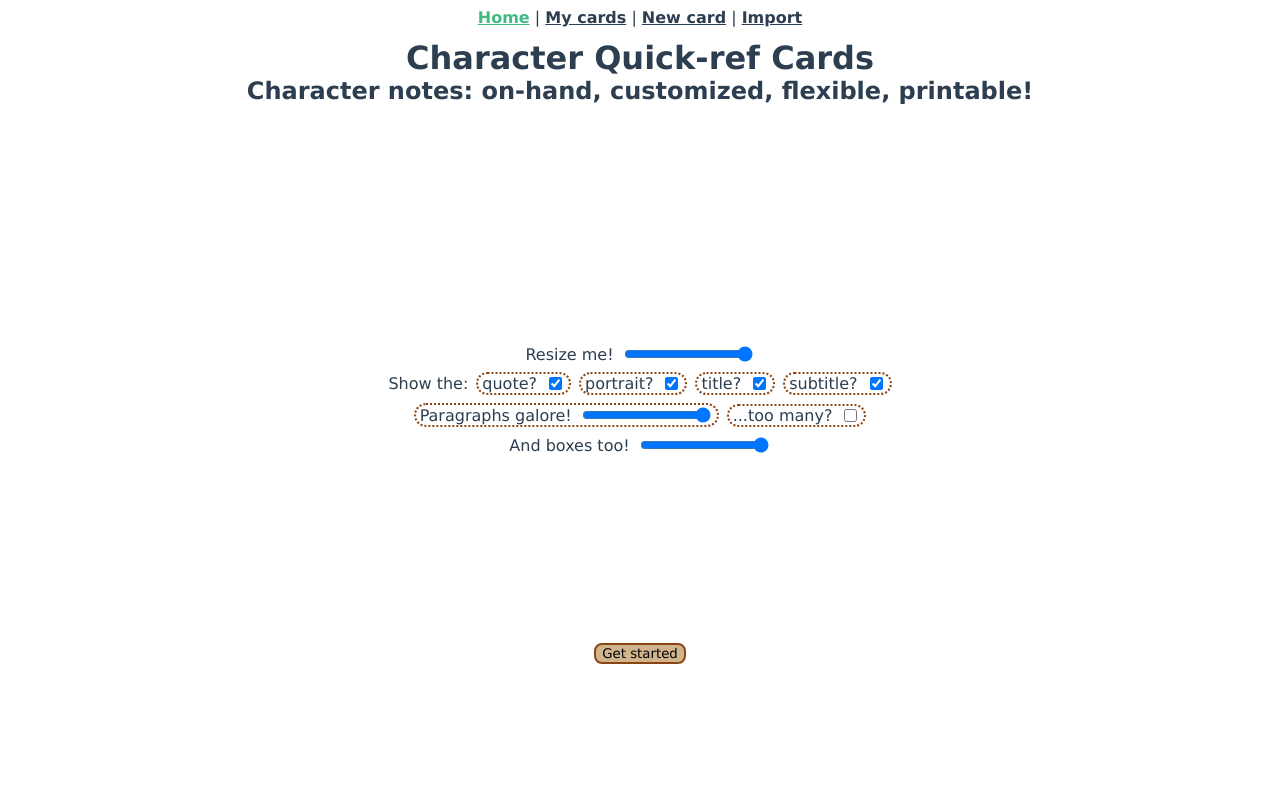
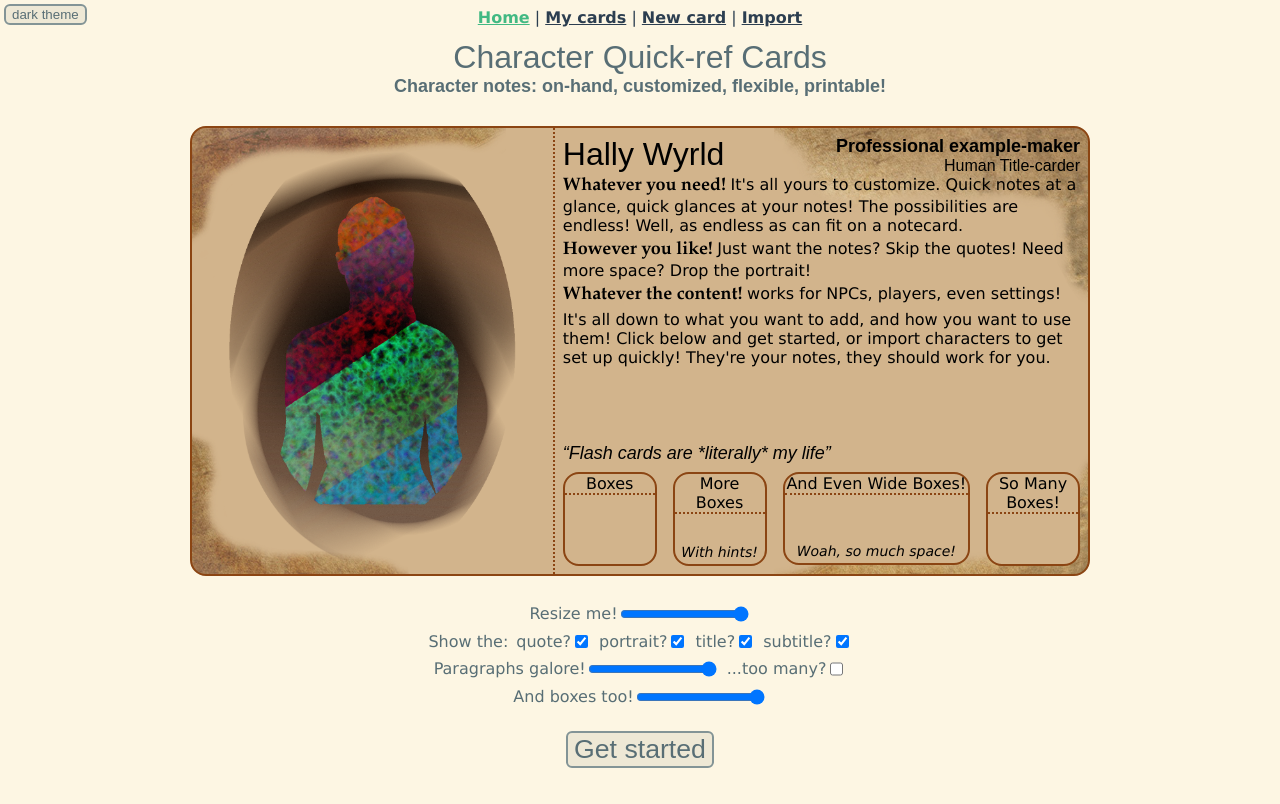
Before and after one commit to wesrupert/character-quickref-cards, a Vue app: page / in a window 1280 px wide. Built offline with nearby package versions, Linux system fonts and the light colour scheme.

Commit message:
add solarized theme

```diff
--- a/src/App.vue
+++ b/src/App.vue
@@ -1,16 +1,36 @@
 <template>
-  <div class="app">
+  <div class="app" :class="{ dark: isDarkMode }">
+    <button class="theme-toggle" @click="onThemeToggleClick">
+      {{ themeToggleText }}
+    </button>
     <nav>
       <router-link to="/">Home</router-link> |
       <router-link to="/cards">My cards</router-link> |
       <router-link to="/cards/new">New card</router-link> |
       <router-link to="/import">Import</router-link>
     </nav>
-    <router-view class="main" />
+    <div class="main">
+      <router-view />
+    </div>
   </div>
 </template>
 
+<script setup lang="ts">
+import { computed } from "@vue/reactivity";
+import { ref } from "vue";
+
+const isDarkMode = ref(false);
+const themeToggleText = computed(() =>
+  isDarkMode.value ? "light theme" : "dark theme"
+);
+
+function onThemeToggleClick() {
+  isDarkMode.value = !isDarkMode.value;
+}
+</script>
+
 <style lang="scss">
+@import "@/styles/solarized";
 @import "@/styles";
 
 html,
@@ -26,6 +46,40 @@ body {
   box-sizing: inherit;
 }
 
+h1,
+h2,
+h3,
+h4,
+h5,
+h6 {
+  font-family: $font-script;
+  font-weight: normal;
+  margin: 0;
+}
+
+h1 {
+  font-size: $font-l;
+}
+
+h2 {
+  font-weight: bold;
+  font-size: $font-m;
+}
+
+h3 {
+  font-size: $font-s;
+}
+
+p,
+html {
+  font-size: $font-s;
+  font-weight: normal;
+  text-align: left;
+  margin: 0 {
+    bottom: $gap-s;
+  }
+}
+
 .app {
   width: 100vw;
   height: 100vh;
@@ -38,6 +92,12 @@ body {
 
   display: grid;
   grid-template-rows: min-content 1fr;
+}
+
+.theme-toggle {
+  position: absolute;
+  top: $gap-s;
+  left: $gap-s;
 }
 
 nav {
--- a/src/components/CharacterCard.vue
+++ b/src/components/CharacterCard.vue
@@ -84,6 +84,15 @@ const { width } = useElementLayout(root);
 <style scoped lang="scss">
 @import "@/styles";
 
+h1,
+h2,
+h3,
+h4,
+h5,
+h6 {
+  color: $card-fg-color;
+}
+
 .character-card {
   @include rounded-card;
   @include paper-corners;
@@ -92,36 +101,6 @@ const { width } = useElementLayout(root);
   display: flex;
   align-items: stretch;
   justify-content: stretch;
-}
-
-h1,
-h2,
-h3 {
-  font-family: $font-script;
-  font-weight: normal;
-  margin: 0;
-}
-
-h1 {
-  font-size: $font-l;
-}
-
-h2 {
-  font-weight: bold;
-  font-size: $font-m;
-}
-
-h3 {
-  font-size: $font-s;
-}
-
-p {
-  font-size: $font-s;
-  font-weight: normal;
-  text-align: left;
-  margin: 0 {
-    bottom: $gap-s;
-  }
 }
 
 .portrait {
--- /dev/null
+++ b/src/styles/_solarized.scss
@@ -0,0 +1,126 @@
+// Copyright (c) 2011 Ethan Schoonover
+
+// Permission is hereby granted, free of charge, to any person obtaining a copy
+// of this software and associated documentation files (the "Software"), to deal
+// in the Software without restriction, including without limitation the rights
+// to use, copy, modify, merge, publish, distribute, sublicense, and/or sell
+// copies of the Software, and to permit persons to whom the Software is
+// furnished to do so, subject to the following conditions:
+
+// The above copyright notice and this permission notice shall be included in
+// all copies or substantial portions of the Software.
+
+// THE SOFTWARE IS PROVIDED "AS IS", WITHOUT WARRANTY OF ANY KIND, EXPRESS OR
+// IMPLIED, INCLUDING BUT NOT LIMITED TO THE WARRANTIES OF MERCHANTABILITY,
+// FITNESS FOR A PARTICULAR PURPOSE AND NONINFRINGEMENT. IN NO EVENT SHALL THE
+// AUTHORS OR COPYRIGHT HOLDERS BE LIABLE FOR ANY CLAIM, DAMAGES OR OTHER
+// LIABILITY, WHETHER IN AN ACTION OF CONTRACT, TORT OR OTHERWISE, ARISING FROM,
+// OUT OF OR IN CONNECTION WITH THE SOFTWARE OR THE USE OR OTHER DEALINGS IN
+// THE SOFTWARE.
+
+$base03: #002b36;
+$base02: #073642;
+$base01: #586e75;
+$base00: #657b83;
+$base0: #839496;
+$base1: #93a1a1;
+$base2: #eee8d5;
+$base3: #fdf6e3;
+$yellow: #b58900;
+$orange: #cb4b16;
+$red: #dc322f;
+$magenta: #d33682;
+$violet: #6c71c4;
+$blue: #268bd2;
+$cyan: #2aa198;
+$green: #859900;
+
+@mixin rebase(
+  $rebase03,
+  $rebase02,
+  $rebase01,
+  $rebase00,
+  $rebase0,
+  $rebase1,
+  $rebase2,
+  $rebase3
+) {
+  background-color: $rebase03;
+  color: $rebase0;
+
+  h1,
+  h2,
+  h3,
+  h4,
+  h5,
+  h6,
+  .accent {
+    color: $rebase1;
+    border-color: $rebase0;
+  }
+
+  a,
+  a:active,
+  a:visited {
+    color: $rebase1;
+  }
+
+  button {
+    background-color: $rebase02;
+    color: $rebase1;
+    border: 2px solid $rebase00 {
+      radius: 6px;
+    }
+  }
+}
+
+@mixin accentize($accent) {
+  a,
+  a:active,
+  a:visited,
+  code.url {
+    color: $accent;
+  }
+
+  h1,
+  h2,
+  h3,
+  h4,
+  h5,
+  h6 {
+    color: $accent;
+  }
+}
+
+/* light is default mode, so pair with general html definition */
+html,
+.light {
+  @include rebase(
+    $base3,
+    $base2,
+    $base1,
+    $base0,
+    $base00,
+    $base01,
+    $base02,
+    $base03
+  );
+}
+
+.dark {
+  @include rebase(
+    $base03,
+    $base02,
+    $base01,
+    $base00,
+    $base0,
+    $base1,
+    $base2,
+    $base3
+  );
+}
+
+html * {
+  color-profile: sRGB;
+  rendering-intent: auto;
+}
--- a/src/styles/_theme.scss
+++ b/src/styles/_theme.scss
@@ -40,7 +40,8 @@ $border-card: $border-width solid $border-color;
 }
 
 @mixin paper-corners {
-  background-image: url("@/assets/paper-tl.png"), url("@/assets/paper-tr.png"), url("@/assets/paper-bl.png"), url("@/assets/paper-br.png");
+  background-image: url("@/assets/paper-tl.png"), url("@/assets/paper-tr.png"),
+    url("@/assets/paper-bl.png"), url("@/assets/paper-br.png");
   background-position: top left, top right, bottom left, bottom right;
   background-size: 35%;
   background-repeat: no-repeat;
--- a/src/views/HomeView.vue
+++ b/src/views/HomeView.vue
@@ -13,10 +13,10 @@
         :character="sampleCharacter"
       />
     </div>
-    <div class="inputs">
+    <div class="inputs accent">
       <label
         >Resize me!
-        <input type="range" min="66" max="95" v-model="width" />
+        <input type="range" min="66" max="100" v-model="width" />
       </label>
       <div class="checkboxes">
         Show the:
@@ -51,7 +51,7 @@
       </label>
     </div>
     <div class="button-bar">
-      <button @click="onGetStartedClick">Get started</button>
+      <button @click="onGetStartedClick"><h1>Get started</h1></button>
     </div>
   </div>
 </template>
@@ -156,13 +156,8 @@ p {
   margin: 0;
 }
 
-button {
-  @include rounded-card;
-  border-radius: 4 * $border-width;
-}
-
 label {
-  @include horizontal-flex;
+  display: flex;
 }
 
 .sample-card {
@@ -176,15 +171,7 @@ label {
 }
 
 .checkboxes {
-  @include horizontal-flex;
-
-  & > label {
-    padding: 0 $gap-s;
-    border: $border-card {
-      style: dotted;
-      radius: $border-radius-m;
-    }
-  }
+  @include horizontal-flex($cross-axis: stretch);
 }
 
 .button-bar {
```
